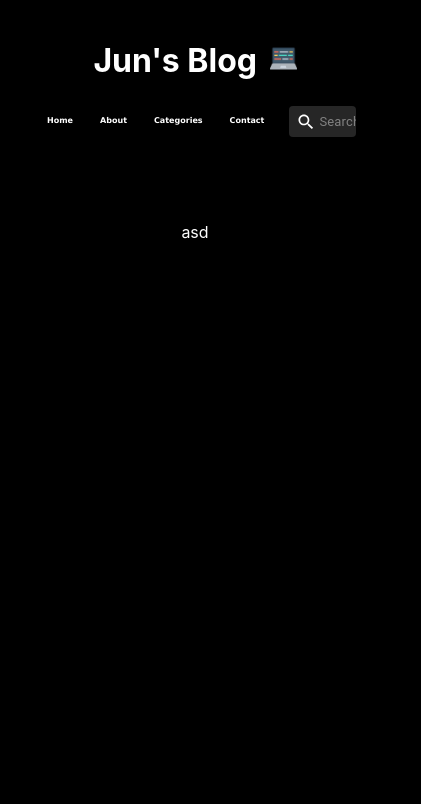
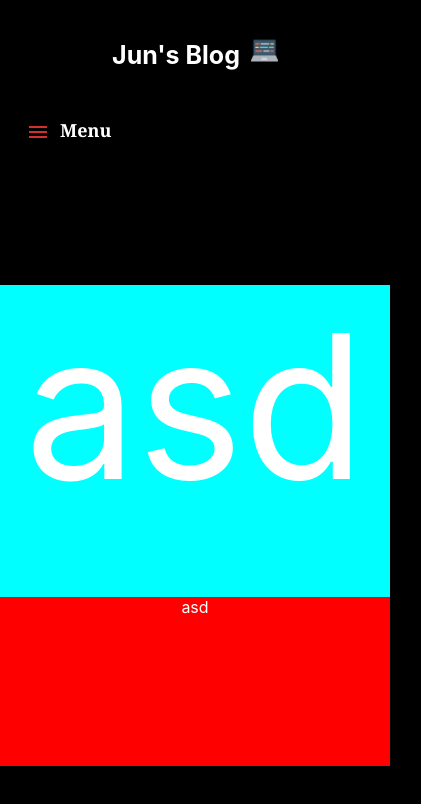
Before and after one commit to JunLee8108/Jun-Lee-Blog, a React (Create React App) app: page /Contact in a window 390 px wide. Shown: the top 804 px of the page, 421 px wide, since content can reach past the window. Built offline with nearby package versions, Linux system fonts and the light colour scheme.

Commit message:
mobile drawer added

```diff
--- a/src/components/ContactSection.css
+++ b/src/components/ContactSection.css
@@ -1,4 +1,7 @@
-.contact-containter {
+.contact-container {
     margin-top: 100px;
     color: white;
+    background-color: aqua;
+    height: 80vmin;
+    font-size: 200px;
 }
--- a/src/components/ContactSection.js
+++ b/src/components/ContactSection.js
@@ -2,7 +2,12 @@ import React from "react";
 import "./ContactSection.css";
 
 function ContactSection() {
-  return <div className="contact-containter">asd</div>;
+  return (
+    <div className="contact-container">
+      asd
+      <div className="contact-container2"></div>
+    </div>
+  );
 }
 
 export default ContactSection;
--- a/src/components/Footer.css
+++ b/src/components/Footer.css
@@ -0,0 +1,5 @@
+.footer-container {
+    color: white;
+    background-color: red;
+    height: 20vh;
+}
--- a/src/components/Footer.js
+++ b/src/components/Footer.js
@@ -0,0 +1,13 @@
+import React from "react";
+import "./Footer.css";
+
+function Footer() {
+  return (
+    <div className="footer-container">
+      asd
+      <div className="footer-container2"></div>
+    </div>
+  );
+}
+
+export default Footer;
--- a/src/components/HomeSection.css
+++ b/src/components/HomeSection.css
@@ -24,3 +24,10 @@ body {
     .blog-header img {
       margin-left: 5px;
     }
+
+    @media screen and (max-width: 600px) {
+        .blog-header h1 {
+            font-size: 25px;
+            margin-bottom: -10px;
+          }
+    }
--- a/src/components/NavigationBar.css
+++ b/src/components/NavigationBar.css
@@ -68,6 +68,35 @@
     margin: 15px;
   }
 
+  .drawer-links {
+    margin-top: 20px;
+    font-family: Georgia, 'Times New Roman', Times, serif;
+    font-weight: bold;
+    color: black;
+    text-align: left;
+    margin-left: 30px;
+  }
+
+  .drawer-header {
+    margin-right: 30px;
+    font-family: Georgia, 'Times New Roman', Times, serif;
+    font-weight: bold;
+  }
+
+  .drawer-icon {
+    padding: 30px;
+    color: white;
+  }
+
+  .drawer-icon-font {
+    color: white;
+    font-family: Georgia, 'Times New Roman', Times, serif;
+    font-size: 18px;
+    font-weight: bold;
+    margin-left: 10px;
+    margin-bottom: 5px;
+  }
+
   @media screen and (max-width: 600px) {
     .navbar {
     background: black;
--- a/src/components/NavigationBar.js
+++ b/src/components/NavigationBar.js
@@ -1,8 +1,34 @@
+import * as React from "react";
 import { Link } from "react-router-dom";
 import "./NavigationBar.css";
-import { styled, alpha } from "@mui/material/styles";
+import { styled, alpha, useTheme } from "@mui/material/styles";
 import InputBase from "@mui/material/InputBase";
 import SearchIcon from "@mui/icons-material/Search";
+import useMediaQuery from "@mui/material/useMediaQuery";
+
+import Box from "@mui/material/Box";
+import Drawer from "@mui/material/Drawer";
+import CssBaseline from "@mui/material/CssBaseline";
+import MuiAppBar, { AppBarProps as MuiAppBarProps } from "@mui/material/AppBar";
+import Toolbar from "@mui/material/Toolbar";
+import List from "@mui/material/List";
+import Typography from "@mui/material/Typography";
+import Divider from "@mui/material/Divider";
+import IconButton from "@mui/material/IconButton";
+import MenuIcon from "@mui/icons-material/Menu";
+import ChevronLeftIcon from "@mui/icons-material/ChevronLeft";
+import ChevronRightIcon from "@mui/icons-material/ChevronRight";
+import ListItem from "@mui/material/ListItem";
+import ListItemButton from "@mui/material/ListItemButton";
+import ListItemIcon from "@mui/material/ListItemIcon";
+import ListItemText from "@mui/material/ListItemText";
+import InboxIcon from "@mui/icons-material/MoveToInbox";
+import MailIcon from "@mui/icons-material/Mail";
+
+import { grey } from "@mui/material/colors";
+
+import { BrowserRouter, Routes, Route } from "react-router-dom";
+import About from "../components/pages/About";
 
 function Navbar(props) {
   const Search = styled("div")(({ theme }) => ({
@@ -65,6 +91,39 @@ function Navbar(props) {
     },
   }));
 
+  const drawerWidth = 240;
+
+  const DrawerHeader = styled("div")(({ theme }) => ({
+    display: "flex",
+    alignItems: "center",
+    padding: theme.spacing(0, 1),
+    // necessary for content to be below app bar
+    ...theme.mixins.toolbar,
+    justifyContent: "flex-end",
+  }));
+
+  const [open, setOpen] = React.useState(false);
+
+  const handleDrawerOpen = () => {
+    setOpen(true);
+  };
+
+  const handleDrawerClose = () => {
+    setOpen(false);
+  };
+
+  function Linkdrawer(props) {
+    if (props.name === "Home") {
+      return <Link to="/" style={{ textDecoration: "none" }}></Link>;
+    }
+  }
+
+  const color = grey[50];
+
+  const theme = useTheme();
+  const matches = useMediaQuery(theme.breakpoints.up("sm"));
+
+  if (matches) {
     return (
       <>
         <nav className="navbar">
@@ -117,6 +176,7 @@ function Navbar(props) {
                       <SearchIcon fontSize="small" />
                     </SearchIconWrapper>
                     <StyledInputBase
+                      fontSize="small"
                       placeholder="Search…"
                       inputProps={{ "aria-label": "search" }}
                     />
@@ -128,6 +188,78 @@ function Navbar(props) {
         </nav>
       </>
     );
+  } else {
+    return (
+      <Box sx={{ display: "flex" }}>
+        <div className="drawer-icon">
+          <IconButton
+            color="error"
+            aria-label="open drawer"
+            onClick={handleDrawerOpen}
+            edge="start"
+            sx={{ mr: 2, ...(open && { display: "none" }) }}
+          >
+            <MenuIcon />
+            <div className="drawer-icon-font">Menu</div>
+          </IconButton>
+        </div>
+        <Drawer
+          sx={{
+            width: drawerWidth,
+            flexShrink: 0,
+            "& .MuiDrawer-paper": {
+              width: drawerWidth,
+              boxSizing: "border-box",
+            },
+          }}
+          variant="persistent"
+          anchor="left"
+          open={open}
+        >
+          <DrawerHeader>
+            <div className="drawer-header">Jun's Blog</div>
+            <IconButton onClick={handleDrawerClose}>
+              {theme.direction === "ltr" ? (
+                <ChevronLeftIcon />
+              ) : (
+                <ChevronRightIcon />
+              )}
+            </IconButton>
+          </DrawerHeader>
+          <Divider />
+          <Link
+            to="/"
+            style={{ textDecoration: "none" }}
+            className="drawer-links"
+          >
+            <div>•&nbsp;&nbsp;&nbsp;Home</div>
+          </Link>
+          <Link
+            to="/About"
+            style={{ textDecoration: "none" }}
+            className="drawer-links"
+          >
+            <div>•&nbsp;&nbsp;&nbsp;About</div>
+          </Link>
+          <Link
+            to="/Category"
+            style={{ textDecoration: "none" }}
+            className="drawer-links"
+          >
+            <div>•&nbsp;&nbsp;&nbsp;Categories</div>
+          </Link>
+          <Link
+            to="/Contact"
+            style={{ textDecoration: "none" }}
+            className="drawer-links"
+          >
+            <div>•&nbsp;&nbsp;&nbsp;Contact</div>
+          </Link>
+        </Drawer>
+        <DrawerHeader />
+      </Box>
+    );
+  }
 }
 
 export default Navbar;
--- a/src/components/pages/Contact.js
+++ b/src/components/pages/Contact.js
@@ -1,12 +1,14 @@
 import React from "react";
 import HomeSection from "../HomeSection";
 import ContactSection from "../ContactSection";
+import Footer from "../Footer";
 
 const Contact = () => {
   return (
     <div>
       <HomeSection />
       <ContactSection />
+      <Footer />
     </div>
   );
 };
```
Lines whose indentation alone changed are shown as unchanged.
